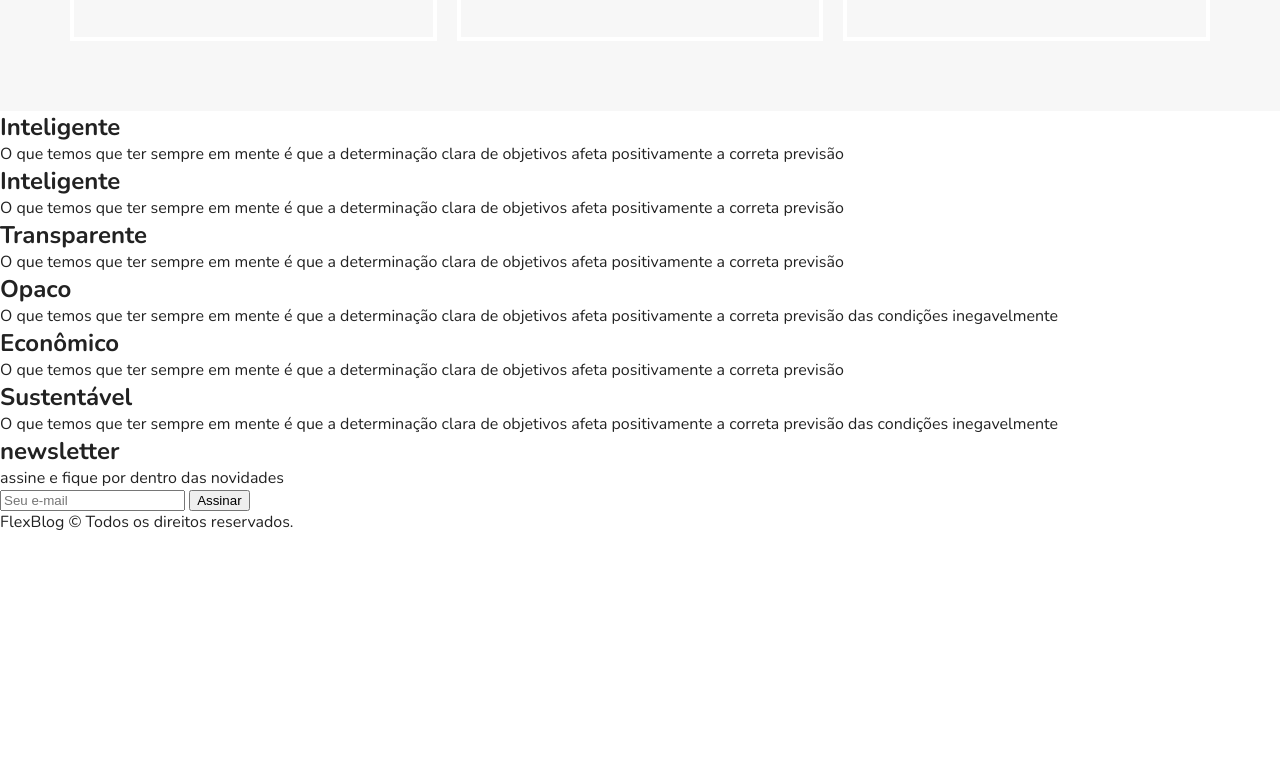
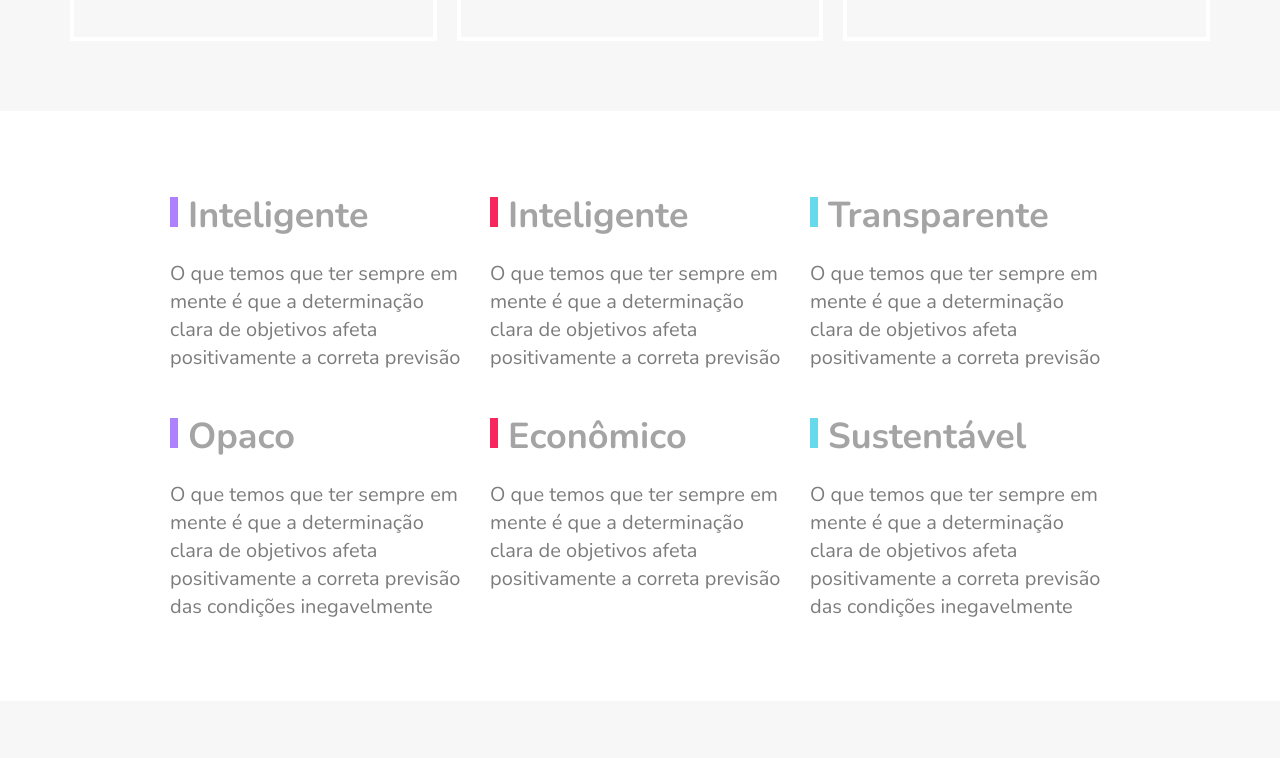
Before and after one commit to marioCarvalho001/Projeto-de-CSS3-Flexbox., a plain HTML site: page index.html in a window 1280 px wide. Shown: the part 2477-3235 px from the top of the page. Before the commit the page ends 3010 px from the top, so only its background shows below. Drawn offline with nearby package versions, Linux system fonts and the light colour scheme.

Commit message:
Finalização do projeto.

```diff
--- a/css/style.css
+++ b/css/style.css
@@ -262,3 +262,129 @@ img {
     order: -1;
   }
 }
+/*qualidade*/
+
+.qualidade {
+  max-width: 960px;
+  margin: 60px auto;
+  display: flex;
+  flex-wrap: wrap;
+}
+
+.qualidade-item {
+  flex: 1 1 300px;
+  margin: 20px 10px;
+}
+
+.qualidade-item h2 {
+  font-size: 2.25em;
+  color: #a4a4a4;
+  margin-bottom: 20px;
+}
+
+.qualidade-item h2::before {
+  content: "";
+  display: inline-block;
+  width: 8px;
+  height: 30px;
+  margin-right: 10px;
+  background: blue;
+}
+
+.qualidade-item:nth-of-type(3n + 1) h2::before {
+  background: #ae81ff;
+}
+
+.qualidade-item:nth-of-type(3n + 2) h2::before {
+  background: #f9265e;
+}
+
+.qualidade-item:nth-of-type(3n + 3) h2::before {
+  background: #66d9eb;
+}
+
+.qualidade-item p {
+  font-size: 1.25em;
+  line-height: 1.4;
+  color: #7c7c7c;
+}
+
+/*newsletter*/
+
+.newsletter {
+  background: #f7f7f7;
+  padding: 60px calc((100% - 960px) / 2);
+  display: flex;
+  flex-wrap: wrap;
+}
+.newsletter-info {
+  flex: 1 1 260px;
+  margin: 0 10px;
+}
+
+.newsletter-info h1 {
+  font-size: 3em;
+  color: #a4a4a4;
+}
+
+.newsletter-info p {
+  font-size: 1.25em;
+  font-style: italic;
+  max-width: 230px;
+  color: #7c7c7c;
+  margin-bottom: 10px;
+}
+
+.newsletter-form {
+  flex: 2 1 260px;
+  margin: 0 10px;
+  align-self: center;
+  display: flex;
+  flex-wrap: wrap;
+}
+
+.newsletter-form input {
+  flex: 3 1 200px;
+  font-size: 1.25em;
+  color: #7c7c7c;
+  font-style: italic;
+  font-family: "Nunito", Helvetica, arial, sans-serif;
+  border: 4px solid #2c70ff;
+  background: transparent;
+  padding: 10px;
+  margin: 0px;
+  border-radius: 0px;
+}
+
+.newsletter-form button {
+  flex: 1 1 200px;
+  font-family: "Nunito", Helvetica, arial, sans-serif;
+  font-size: 2.25em;
+  font-weight: bold;
+  text-transform: uppercase;
+  background: #2c70ff;
+  color: white;
+  margin: 0px;
+  cursor: pointer;
+  border: 0px;
+  padding: 15px 10px;
+}
+@media (max-width: 600px) {
+  .newsletter-form :no-button {
+    font-size: 1.5em;
+  }
+}
+/*footer*/
+.footer {
+  display: flex;
+  background: #2c70ff;
+  height: 50px;
+  align-items: center;
+}
+
+.footer p {
+  flex: 1;
+  text-align: center;
+  font-size: 1em;
+  color: #122ab2;
+}
```
